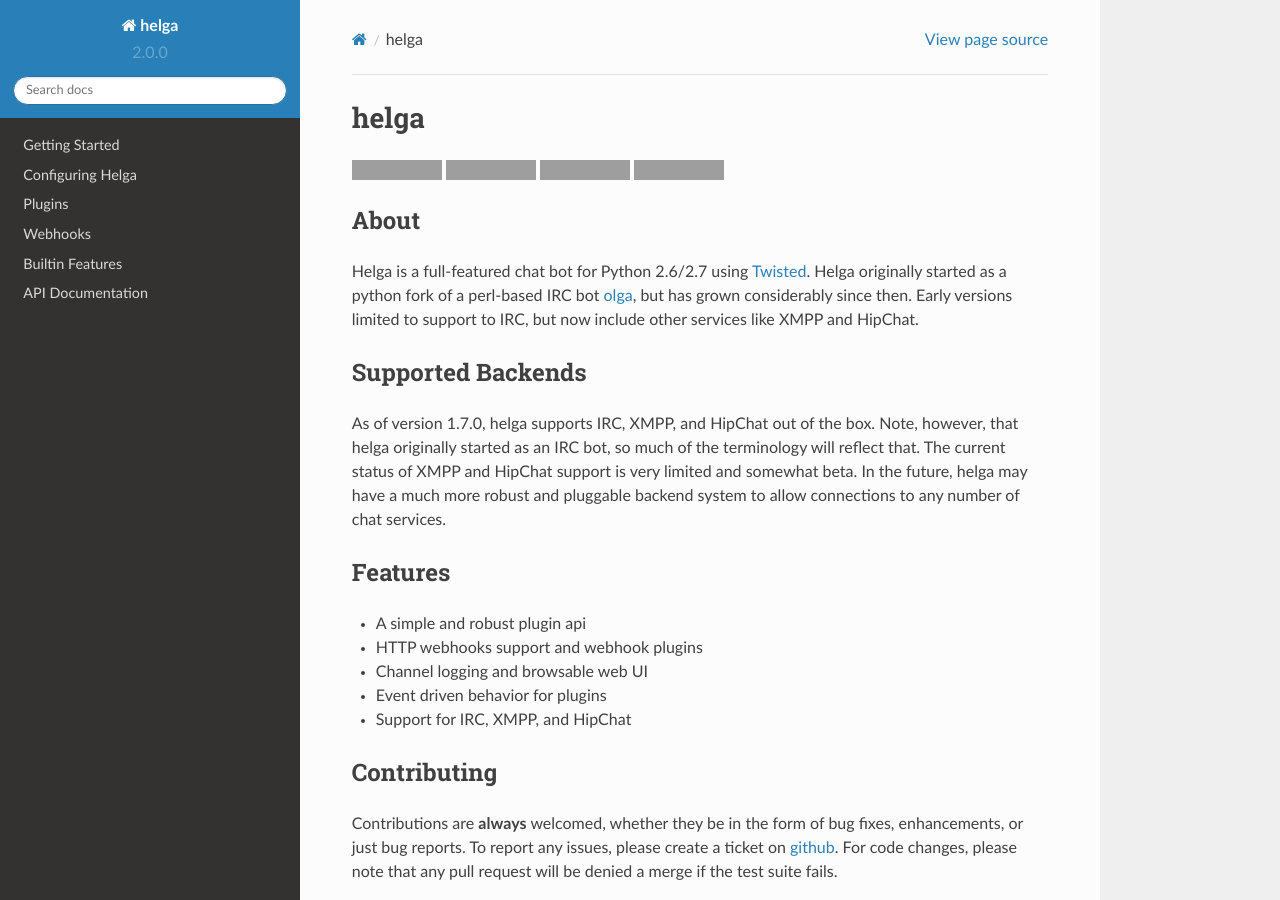
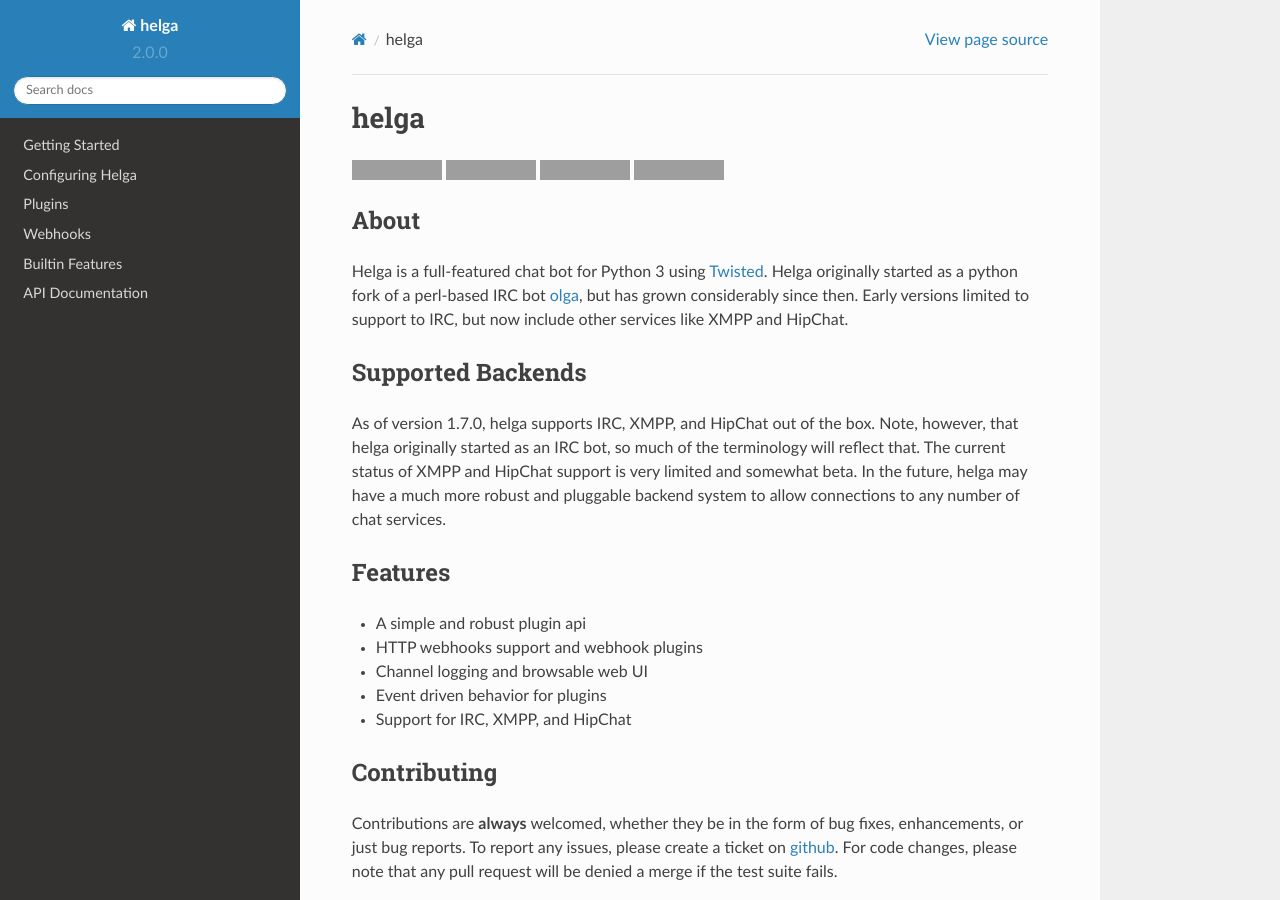
Before and after one commit to shaunduncan/helga, a Sphinx documentation site: the page built from docs/source/index.rst, in a window 1280 px wide and 900 px high. Built offline with Sphinx 7.4.7 and the Read the Docs theme 2.0.0, drawn with Linux system fonts in a browser that asks for light colours; grey boxes are pictures that could not be loaded.

Commit message:
update docs for python 2 -> 3

```diff
--- a/docs/source/index.rst
+++ b/docs/source/index.rst
@@ -22,7 +22,7 @@
 
 About
 -----
-Helga is a full-featured chat bot for Python 2.6/2.7 using `Twisted`_. Helga originally started
+Helga is a full-featured chat bot for Python 3 using `Twisted`_. Helga originally started
 as a python fork of a perl-based IRC bot `olga`_, but has grown considerably since then. Early
 versions limited to support to IRC, but now include other services like XMPP and HipChat.
 
```
